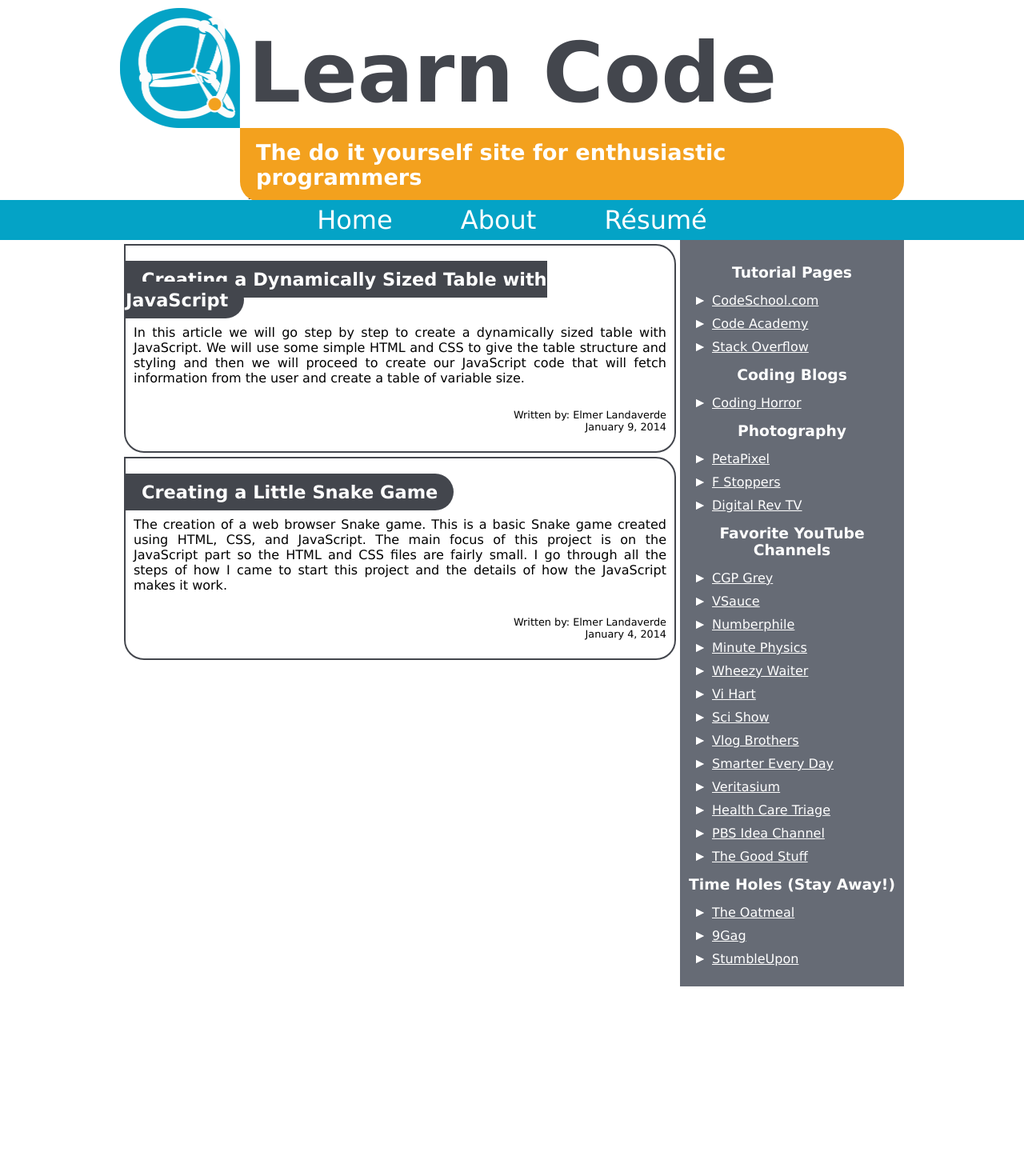
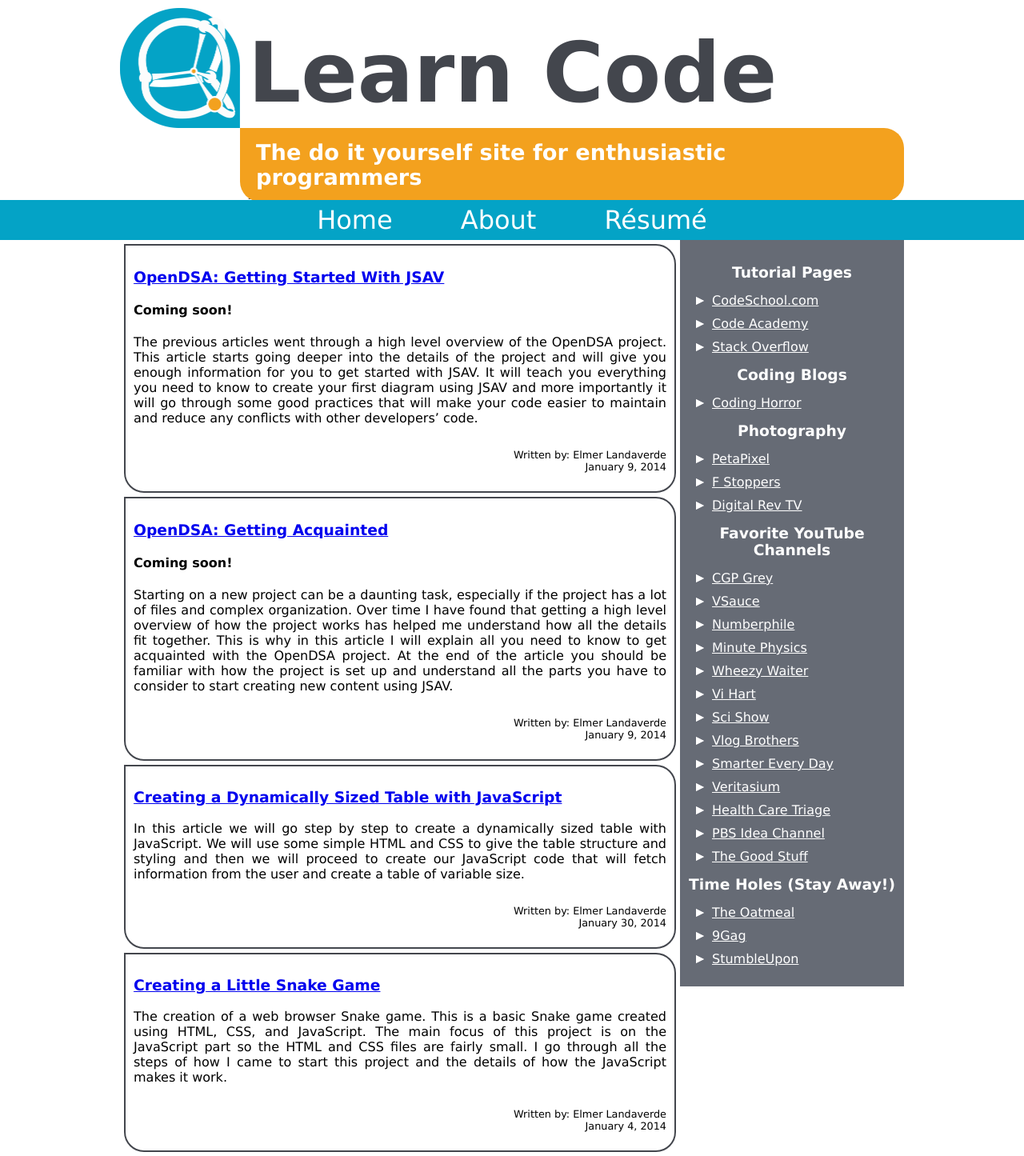
Before and after one commit to elmerland/home_page, a PHP site: page / in a window 1280 px wide. Shown: the whole page at 80% size. Before the commit the page ends 1233 px from the top, so only its background shows below. Run offline with PHP 8.4, Linux system fonts and the light colour scheme.

Commit message:
Added two excerpts for two new articles

```diff
--- a/php/articleExcerpts.php
+++ b/php/articleExcerpts.php
@@ -1,13 +1,16 @@
 <article class="excerpt">
 	<header>
-		<h3>
-			<a title="Creating a Dynamically Sized Table with JavaScript" href="http://learncodeart.com/articles/dynamic_table.php" rel="alternate">
-				Creating a Dynamically Sized Table with JavaScript
-			</a>
-		</h3>
+		<a title="OpenDSA: Getting Acquainted" href="#" rel="alternate">
+			<h3>
+				OpenDSA: Getting Started With JSAV
+			</h3>
+		</a>
 	</header>
+	<h4>
+		Coming soon!
+	</h4>
 	<p>
-		In this article we will go step by step to create a dynamically sized table with JavaScript. We will use some simple HTML and CSS to give the table structure and styling and then we will proceed to create our JavaScript code that will fetch information from the user and create a table of variable size.
+		The previous articles went through a high level overview of the OpenDSA project. This article starts going deeper into the details of the project and will give you enough information for you to get started with JSAV. It will teach you everything you need to know to create your first diagram using JSAV and more importantly it will go through some good practices that will make your code easier to maintain and reduce any conflicts with other developers’ code.
 	</p>
 	<footer>
 		<p>
@@ -19,11 +22,52 @@
 </article>
 <article class="excerpt">
 	<header>
-		<h3>
-			<a title="Creating a little snake game" href="http://learncodeart.com/articles/snake_game.php" rel="alternate">
+		<a title="OpenDSA: Getting Acquainted" href="#" rel="alternate">
+			<h3>
+				OpenDSA: Getting Acquainted
+			</h3>
+		</a>
+	</header>
+	<h4>
+		Coming soon!
+	</h4>
+	<p>
+		Starting on a new project can be a daunting task, especially if the project has a lot of files and complex organization. Over time I have found that getting a high level overview of how the project works has helped me understand how all the details fit together. This is why in this article I will explain all you need to know to get acquainted with the OpenDSA project. At the end of the article you should be familiar with how the project is set up and understand all the parts you have to consider to start creating new content using JSAV.
+	</p>
+	<footer>
+		<p>
+			Written by: Elmer Landaverde<br>
+			January 9, 2014
+		</p>
+	</footer>
+	<div class="clear"></div>
+</article>
+<article class="excerpt">
+	<header>
+		<a title="Creating a Dynamically Sized Table with JavaScript" href="http://learncodeart.com/articles/dynamic_table.php" rel="alternate">
+			<h3>
+				Creating a Dynamically Sized Table with JavaScript
+			</h3>
+		</a>
+	</header>
+	<p>
+		In this article we will go step by step to create a dynamically sized table with JavaScript. We will use some simple HTML and CSS to give the table structure and styling and then we will proceed to create our JavaScript code that will fetch information from the user and create a table of variable size.
+	</p>
+	<footer>
+		<p>
+			Written by: Elmer Landaverde<br>
+			January 30, 2014
+		</p>
+	</footer>
+	<div class="clear"></div>
+</article>
+<article class="excerpt">
+	<header>
+		<a title="Creating a little snake game" href="http://learncodeart.com/articles/snake_game.php" rel="alternate">
+			<h3>
 				Creating a Little Snake Game
-			</a>
-		</h3>
+			</h3>
+		</a>
 	</header>
 	<p>
 		The creation of a web browser Snake game. This is a basic Snake game created using HTML, CSS, and JavaScript. The main focus of this project is on the JavaScript part so the HTML and CSS files are fairly small. I go through all the steps of how I came to start this project and the details of how the JavaScript makes it work.
```
